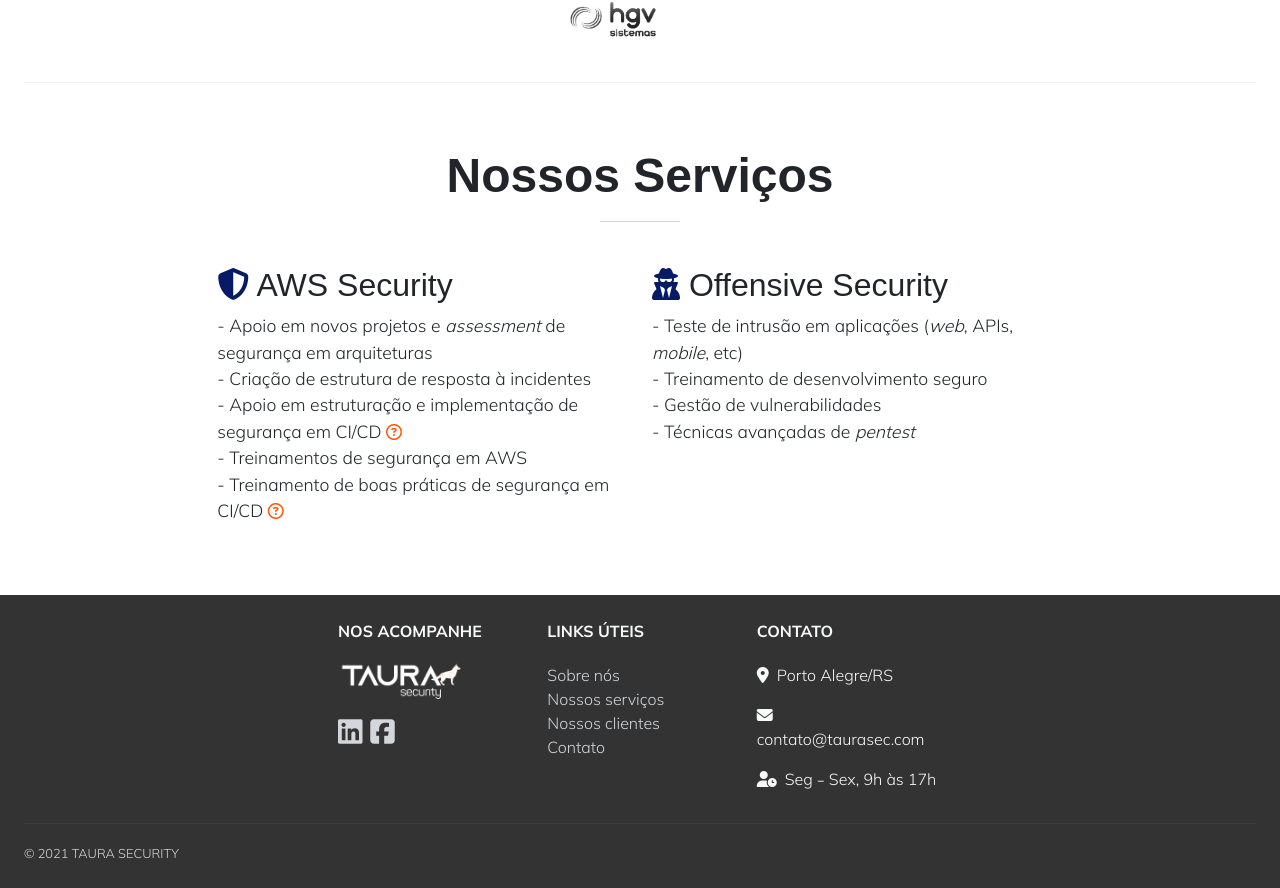
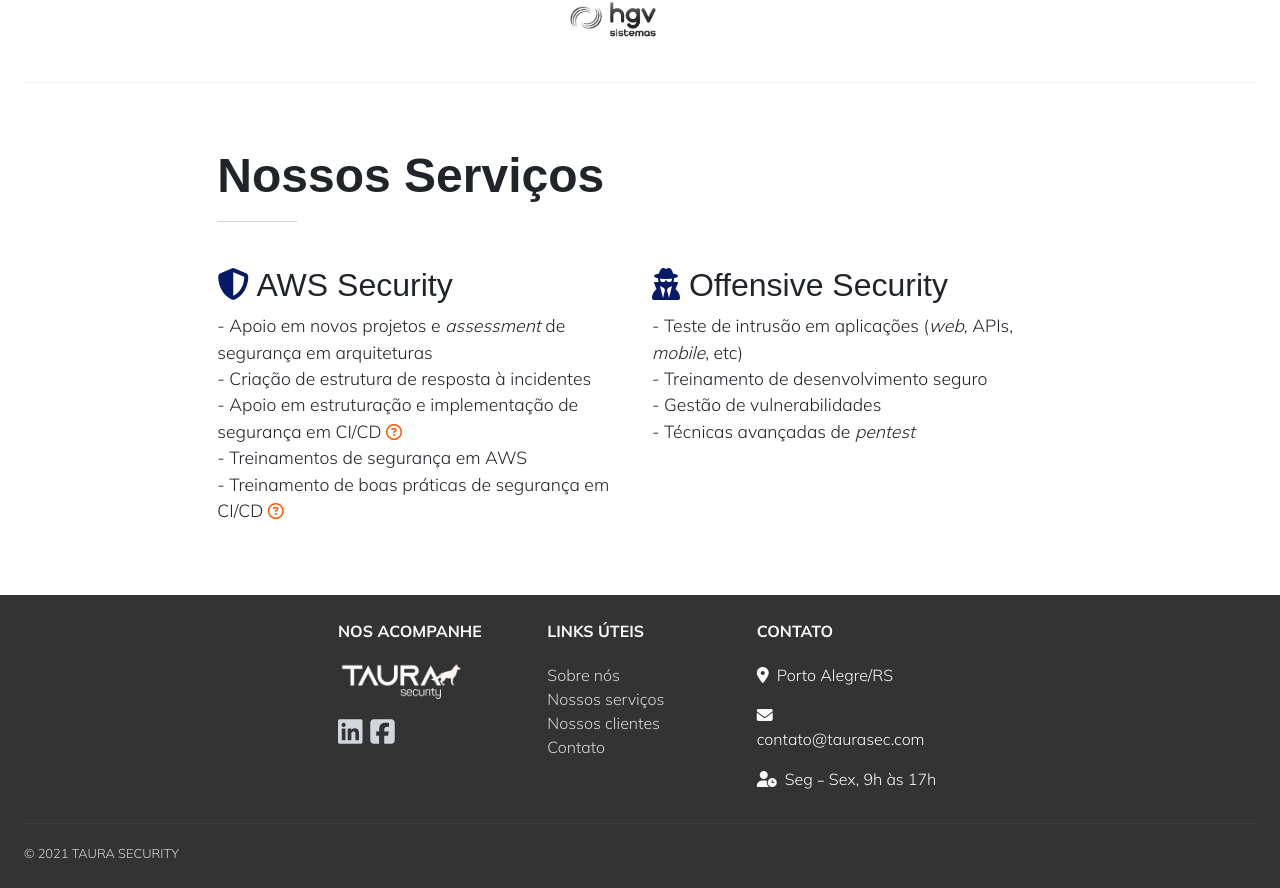
Before and after one commit to quaroline/taura, an Angular app: page / in a window 1280 px wide. Shown: the part 1025-1913 px from the top of the page. Built offline with nearby package versions, Linux system fonts and the light colour scheme; a web font is replaced by a local one.

Commit message:
Pull right nos serviços.

```diff
--- a/src/app/apresentacao/apresentacao.component.html
+++ b/src/app/apresentacao/apresentacao.component.html
@@ -12,7 +12,9 @@
                 arquiteturas que utilizam as principais tecnologias de ponta do mercado.
             </p>
             <button class="btn btn-warning btn-lg">
-                Saiba mais
+                <a href="#servicos">
+                    Saiba mais
+                </a>
             </button>
         </div>
     </div>
--- a/src/app/apresentacao/apresentacao.component.scss
+++ b/src/app/apresentacao/apresentacao.component.scss
@@ -1,5 +1,14 @@
 p {
     font-size: 1.2em;
+}
+
+a {
+    color: white;
+}
+
+a:hover {
+    color: #d9d9d9;
+    font-weight: normal!important;
 }
 
 .apresentacao {
@@ -50,7 +59,7 @@ $transition: 0.5s cubic-bezier(0.77, 0, 0.175, 1);
     transform: translate3d(0, 0, 0);
     width: 60vw;
 
-    .c-glitch:hover &:nth-child(n + 2) {
+    .c-glitch &:nth-child(n + 2) {
         animation-duration: 2s;
         animation-delay: 0;
         animation-timing-function: linear;
@@ -58,19 +67,19 @@ $transition: 0.5s cubic-bezier(0.77, 0, 0.175, 1);
         animation-fill-mode: forwards;
     }
 
-    .c-glitch:hover &:nth-child(2) {
+    .c-glitch &:nth-child(2) {
         animation-name: glitch-anim-1;
     }
 
-    .c-glitch:hover &:nth-child(3) {
+    .c-glitch &:nth-child(3) {
         animation-name: glitch-anim-2;
     }
 
-    .c-glitch:hover &:nth-child(4) {
+    .c-glitch &:nth-child(4) {
         animation-name: glitch-anim-3;
     }
 
-    .c-glitch:hover &:nth-child(5) {
+    .c-glitch &:nth-child(5) {
         animation-name: glitch-anim-4;
         background-blend-mode: overlay;
     }
--- a/src/app/servicos/servicos.component.html
+++ b/src/app/servicos/servicos.component.html
@@ -1,10 +1,15 @@
 <br><br>
 <div class="row">
-    <div class="text-center mb-1">
-        <h1><b>Nossos Serviços</b></h1>
-        <hr class="mx-auto">
-        <br>
+    <div class="col-md-2"></div>
+    <div class="col-md-10">
+        <div class="mb-1">
+            <h1><b>Nossos Serviços</b></h1>
+            <hr>
+            <br>
+        </div>
     </div>
+</div>
+<div class="row">
     <div class="col-md-2"></div>
     <div class="col-md-4">
         <h2>
```
